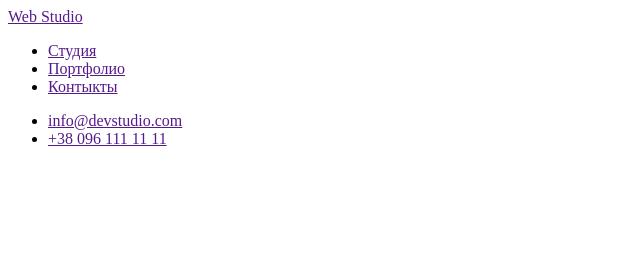
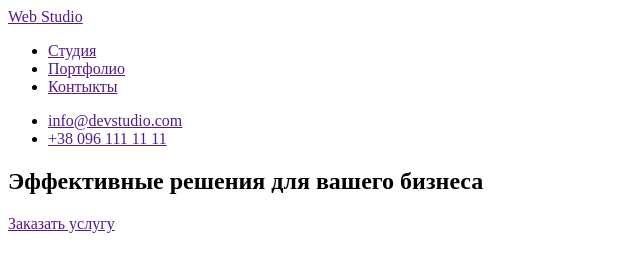
Before and after one commit to Di0404/bootcamp12-1, a plain HTML site: page index.html in a window 1280 px wide. Shown: the whole page, without its empty margins (0-640 px from the left). Drawn offline with Linux system fonts and the light colour scheme.

Commit message:
Добавила внутренности баннера

```diff
--- a/index.html
+++ b/index.html
@@ -21,5 +21,13 @@
         </ul>
     </nav>
     </header>
+<div>
+    <section>
+        <h1>
+            Эффективные решения для вашего бизнеса
+        </h1>
+        <a href=""> Заказать услугу</a>
+    </section>
+</div>
 </body>
 </html>
```
